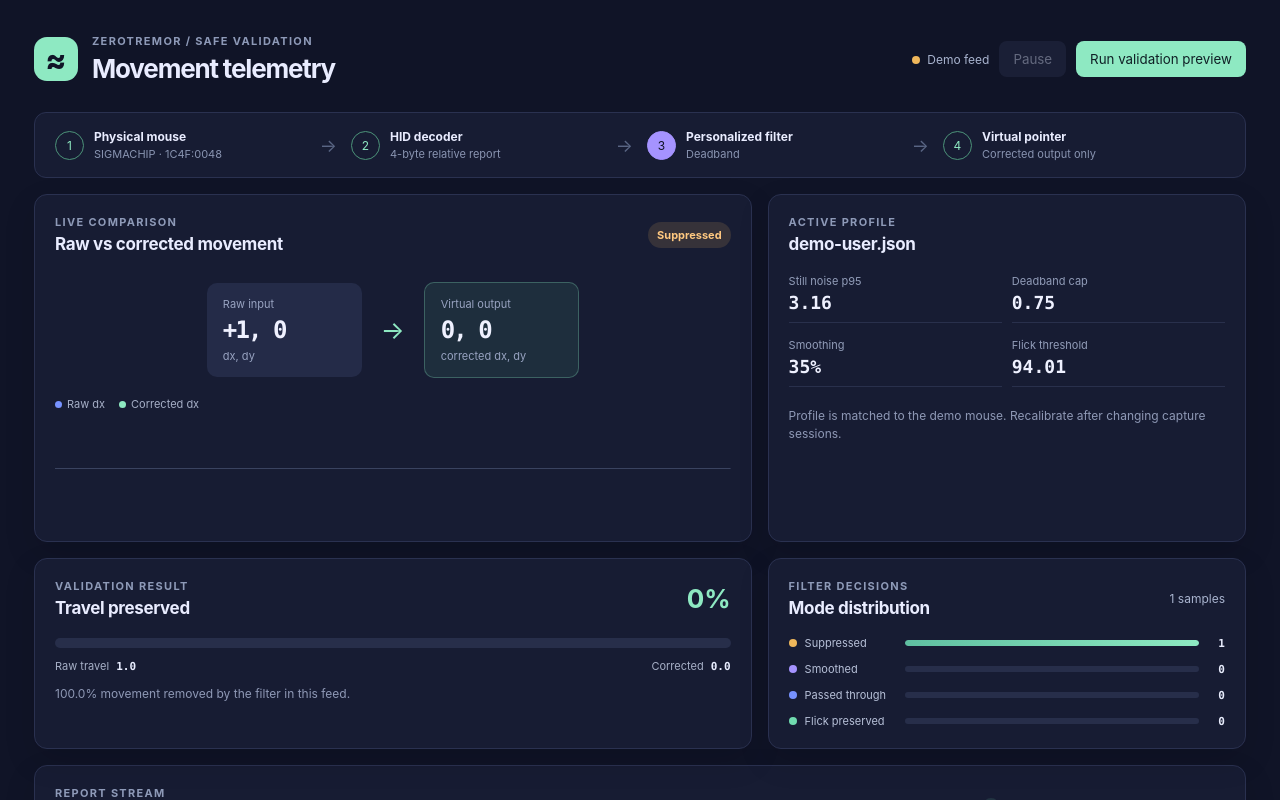
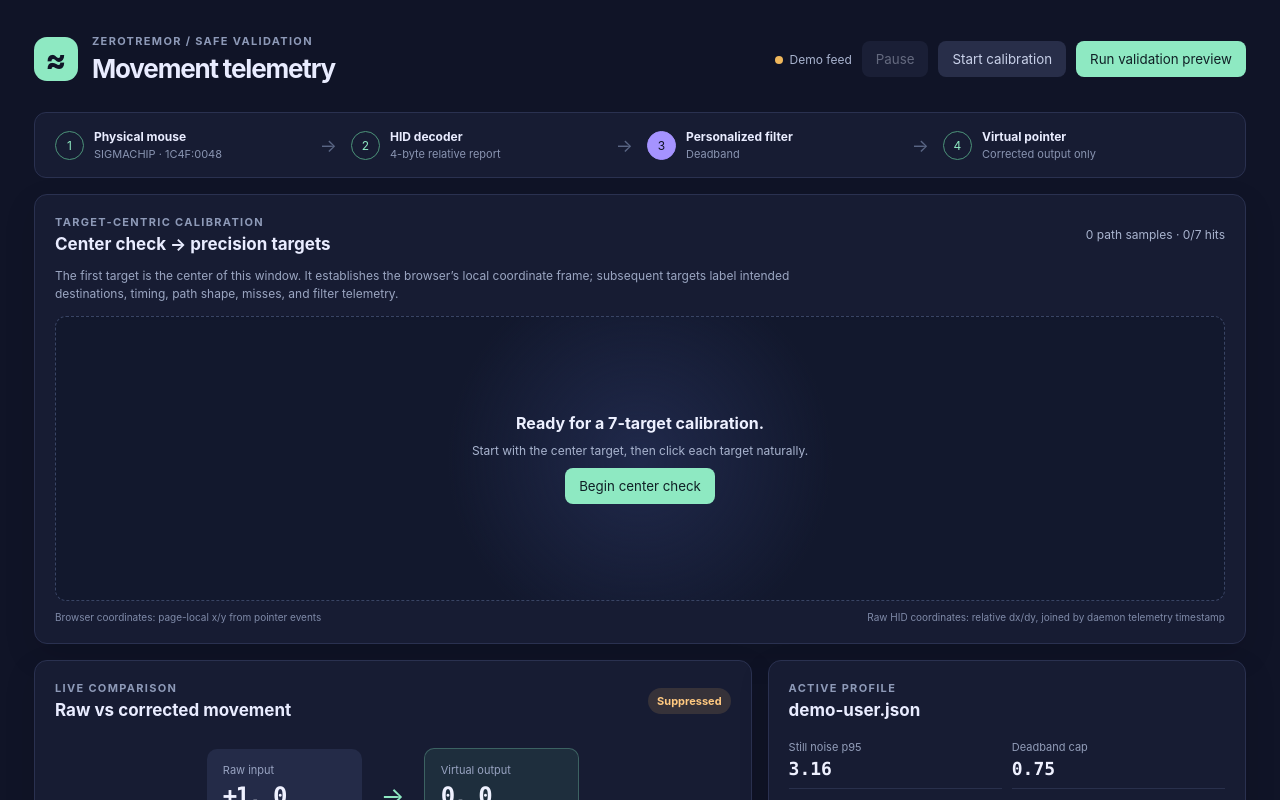
Before and after one commit to Ellievca/ShellHacks-2026, a React (Vite) app in the folder extension/: page / in a window 1280 px wide. Shown: the top 800 px of the page. Built offline with nearby package versions, Linux system fonts and the light colour scheme.

Commit message:
added calibration test into UI directly.

```diff
--- a/extension/src/App.tsx
+++ b/extension/src/App.tsx
@@ -1,9 +1,15 @@
-import { useEffect, useMemo, useState } from 'react'
+import { useEffect, useMemo, useRef, useState, type MouseEvent } from 'react'
 import './App.css'
 
 type FilterMode = 'Deadband' | 'Smooth' | 'PassThrough' | 'FlickBypass'
 type TelemetryFrame = { timestampUs: number; rawDx: number; rawDy: number; correctedDx: number; correctedDy: number; mode: FilterMode }
 type TelemetryEvent = CustomEvent<TelemetryFrame>
+type CalibrationTarget = { x: number; y: number; size: number; label: string }
+type CalibrationSample = {
+  tMs: number; trial: number; x: number; y: number; areaWidth: number; areaHeight: number; targetX: number; targetY: number; targetSize: number
+  telemetry: Omit<TelemetryFrame, 'timestampUs'>; telemetrySource: 'demo' | 'daemon'
+}
+type CalibrationTrial = { trial: number; target: CalibrationTarget; clickX: number; clickY: number; elapsedMs: number; hit: boolean }
 
 declare global { interface WindowEventMap { 'zerotremor:telemetry': TelemetryEvent } }
 
@@ -16,6 +22,12 @@ const DEMO_FRAMES: TelemetryFrame[] = DEMO_VALUES.map(([step, rawDx, rawDy, corr
 
 const modeLabel: Record<FilterMode, string> = { Deadband: 'Suppressed', Smooth: 'Smoothed', PassThrough: 'Passed through', FlickBypass: 'Flick preserved' }
 const magnitude = (dx: number, dy: number) => Math.hypot(dx, dy)
+const TARGETS: CalibrationTarget[] = [
+  { x: 50, y: 50, size: 58, label: 'Center check' },
+  { x: 18, y: 24, size: 46, label: 'Target 1' }, { x: 82, y: 26, size: 40, label: 'Target 2' },
+  { x: 26, y: 72, size: 34, label: 'Target 3' }, { x: 74, y: 68, size: 30, label: 'Target 4' },
+  { x: 50, y: 20, size: 38, label: 'Target 5' }, { x: 50, y: 81, size: 42, label: 'Target 6' },
+]
 function samplePath(samples: number[]) {
   return samples.map((value, index) => `${index === 0 ? 'M' : 'L'} ${(index / Math.max(samples.length - 1, 1)) * 530} ${60 - value * 9}`).join(' ')
 }
@@ -25,6 +37,12 @@ function App() {
   const [running, setRunning] = useState(false)
   const [demoIndex, setDemoIndex] = useState(1)
   const [source, setSource] = useState<'demo' | 'daemon'>('demo')
+  const [calibrationActive, setCalibrationActive] = useState(false)
+  const [calibrationTrial, setCalibrationTrial] = useState(0)
+  const [calibrationStartedAt, setCalibrationStartedAt] = useState(0)
+  const [calibrationSamples, setCalibrationSamples] = useState<CalibrationSample[]>([])
+  const [calibrationTrials, setCalibrationTrials] = useState<CalibrationTrial[]>([])
+  const lastCalibrationSampleAt = useRef(0)
 
   useEffect(() => {
     const onTelemetry = (event: TelemetryEvent) => { setSource('daemon'); setRunning(true); setFrames((current) => [...current.slice(-59), event.detail]) }
@@ -43,15 +61,67 @@ function App() {
   const correctedTravel = frames.reduce((total, frame) => total + magnitude(frame.correctedDx, frame.correctedDy), 0)
   const reduction = rawTravel === 0 ? 0 : Math.max(0, (1 - correctedTravel / rawTravel) * 100)
   const startDemo = () => { setSource('demo'); setFrames(DEMO_FRAMES.slice(0, 1)); setDemoIndex(1); setRunning(true) }
+  const startCalibration = () => {
+    setCalibrationSamples([])
+    setCalibrationTrials([])
+    setCalibrationTrial(0)
+    setCalibrationStartedAt(performance.now())
+    lastCalibrationSampleAt.current = 0
+    setCalibrationActive(true)
+  }
+  const captureCalibrationSample = (event: MouseEvent<HTMLDivElement>) => {
+    if (!calibrationActive) return
+    const now = performance.now()
+    if (now - lastCalibrationSampleAt.current < 16) return
+    lastCalibrationSampleAt.current = now
+    const bounds = event.currentTarget.getBoundingClientRect()
+    const target = TARGETS[calibrationTrial]
+    setCalibrationSamples((samples) => [...samples, {
+      tMs: now - calibrationStartedAt, trial: calibrationTrial,
+      x: event.clientX - bounds.left, y: event.clientY - bounds.top, areaWidth: bounds.width, areaHeight: bounds.height,
+      targetX: bounds.width * target.x / 100, targetY: bounds.height * target.y / 100, targetSize: target.size,
+      telemetry: { rawDx: current.rawDx, rawDy: current.rawDy, correctedDx: current.correctedDx, correctedDy: current.correctedDy, mode: current.mode }, telemetrySource: source,
+    }])
+  }
+  const recordTargetClick = (event: MouseEvent<HTMLButtonElement>) => {
+    event.stopPropagation()
+    const bounds = event.currentTarget.parentElement!.getBoundingClientRect()
+    const target = TARGETS[calibrationTrial]
+    setCalibrationTrials((trials) => [...trials, { trial: calibrationTrial, target, clickX: event.clientX - bounds.left, clickY: event.clientY - bounds.top, elapsedMs: performance.now() - calibrationStartedAt, hit: true }])
+    if (calibrationTrial + 1 === TARGETS.length) setCalibrationActive(false)
+    else { setCalibrationTrial((trial) => trial + 1); setCalibrationStartedAt(performance.now()); lastCalibrationSampleAt.current = 0 }
+  }
+  const recordMiss = (event: MouseEvent<HTMLDivElement>) => {
+    if (!calibrationActive || event.target !== event.currentTarget) return
+    const bounds = event.currentTarget.getBoundingClientRect()
+    const target = TARGETS[calibrationTrial]
+    setCalibrationTrials((trials) => [...trials, { trial: calibrationTrial, target, clickX: event.clientX - bounds.left, clickY: event.clientY - bounds.top, elapsedMs: performance.now() - calibrationStartedAt, hit: false }])
+  }
+  const downloadCalibration = () => {
+    const payload = { schemaVersion: 1, kind: 'target_centric_calibration', capturedAt: new Date().toISOString(), coordinateSpace: 'target_area_relative_pixels', viewport: { width: window.innerWidth, height: window.innerHeight, devicePixelRatio: window.devicePixelRatio }, device: 'demo-user / 1C4F:0048', trials: calibrationTrials, samples: calibrationSamples }
+    const url = URL.createObjectURL(new Blob([JSON.stringify(payload, null, 2)], { type: 'application/json' }))
+    const link = document.createElement('a'); link.href = url; link.download = 'zerotremor-target-calibration.json'; link.click(); URL.revokeObjectURL(url)
+  }
 
   return <main className="console">
     <header className="topbar">
       <div className="brand"><span className="brand-mark">≈</span><div><p className="eyebrow">zeroTremor / safe validation</p><h1>Movement telemetry</h1></div></div>
-      <div className="session-controls"><span className={`connection ${source}`}><i />{source === 'demo' ? 'Demo feed' : 'Daemon feed'}</span><button className="secondary" type="button" onClick={() => setRunning(false)} disabled={!running}>Pause</button><button type="button" onClick={startDemo}>Run validation preview</button></div>
+      <div className="session-controls"><span className={`connection ${source}`}><i />{source === 'demo' ? 'Demo feed' : 'Daemon feed'}</span><button className="secondary" type="button" onClick={() => setRunning(false)} disabled={!running}>Pause</button><button className="secondary" type="button" onClick={startCalibration}>{calibrationActive ? 'Restart calibration' : 'Start calibration'}</button><button type="button" onClick={startDemo}>Run validation preview</button></div>
     </header>
 
     <section className="pipeline" aria-label="Movement processing pipeline">
       {[['Physical mouse', 'SIGMACHIP · 1C4F:0048', 'ready'], ['HID decoder', '4-byte relative report', 'ready'], ['Personalized filter', current.mode, 'active'], ['Virtual pointer', 'Corrected output only', 'ready']].map(([title, detail, state], index) => <div className="pipeline-piece" key={title}><div className={`node ${state}`}><span>{index + 1}</span></div><div><strong>{title}</strong><small>{detail}</small></div>{index < 3 && <div className="arrow">→</div>}</div>)}
+    </section>
+
+    <section className="panel calibration-panel">
+      <div className="panel-heading"><div><p className="eyebrow">Target-centric calibration</p><h2>Center check → precision targets</h2></div><div className="calibration-actions"><span className="sample-count">{calibrationSamples.length} path samples · {calibrationTrials.filter((trial) => trial.hit).length}/{TARGETS.length} hits</span>{calibrationTrials.length > 0 && <button className="secondary" type="button" onClick={downloadCalibration}>Download training JSON</button>}</div></div>
+      <p className="calibration-copy">The first target is the center of this window. It establishes the browser’s local coordinate frame; subsequent targets label intended destinations, timing, path shape, misses, and filter telemetry.</p>
+      <div className={`target-area ${calibrationActive ? 'active' : ''}`} onMouseMove={captureCalibrationSample} onClick={recordMiss}>
+        {!calibrationActive && calibrationTrials.length === 0 && <div className="calibration-instructions"><strong>Ready for a 7-target calibration.</strong><span>Start with the center target, then click each target naturally.</span><button type="button" onClick={startCalibration}>Begin center check</button></div>}
+        {calibrationActive && <><div className="target-progress">{TARGETS[calibrationTrial].label} · {calibrationTrial + 1}/{TARGETS.length}</div><button className="calibration-target" type="button" aria-label={TARGETS[calibrationTrial].label} onClick={recordTargetClick} style={{ left: `${TARGETS[calibrationTrial].x}%`, top: `${TARGETS[calibrationTrial].y}%`, width: TARGETS[calibrationTrial].size, height: TARGETS[calibrationTrial].size }}><span /></button></>}
+        {!calibrationActive && calibrationTrials.length > 0 && <div className="calibration-instructions complete"><strong>Calibration capture complete.</strong><span>{calibrationSamples.length} browser-path samples and {calibrationTrials.filter((trial) => trial.hit).length} successful target labels are ready to export.</span><button type="button" onClick={startCalibration}>Run again</button></div>}
+      </div>
+      <div className="calibration-footnote"><span>Browser coordinates: page-local x/y from pointer events</span><span>Raw HID coordinates: relative dx/dy, joined by daemon telemetry timestamp</span></div>
     </section>
 
     <section className="dashboard-grid">
```
Also changed, not shown: extension/src/App.css, 1 other file (tests, documents, lock files or other folders).
